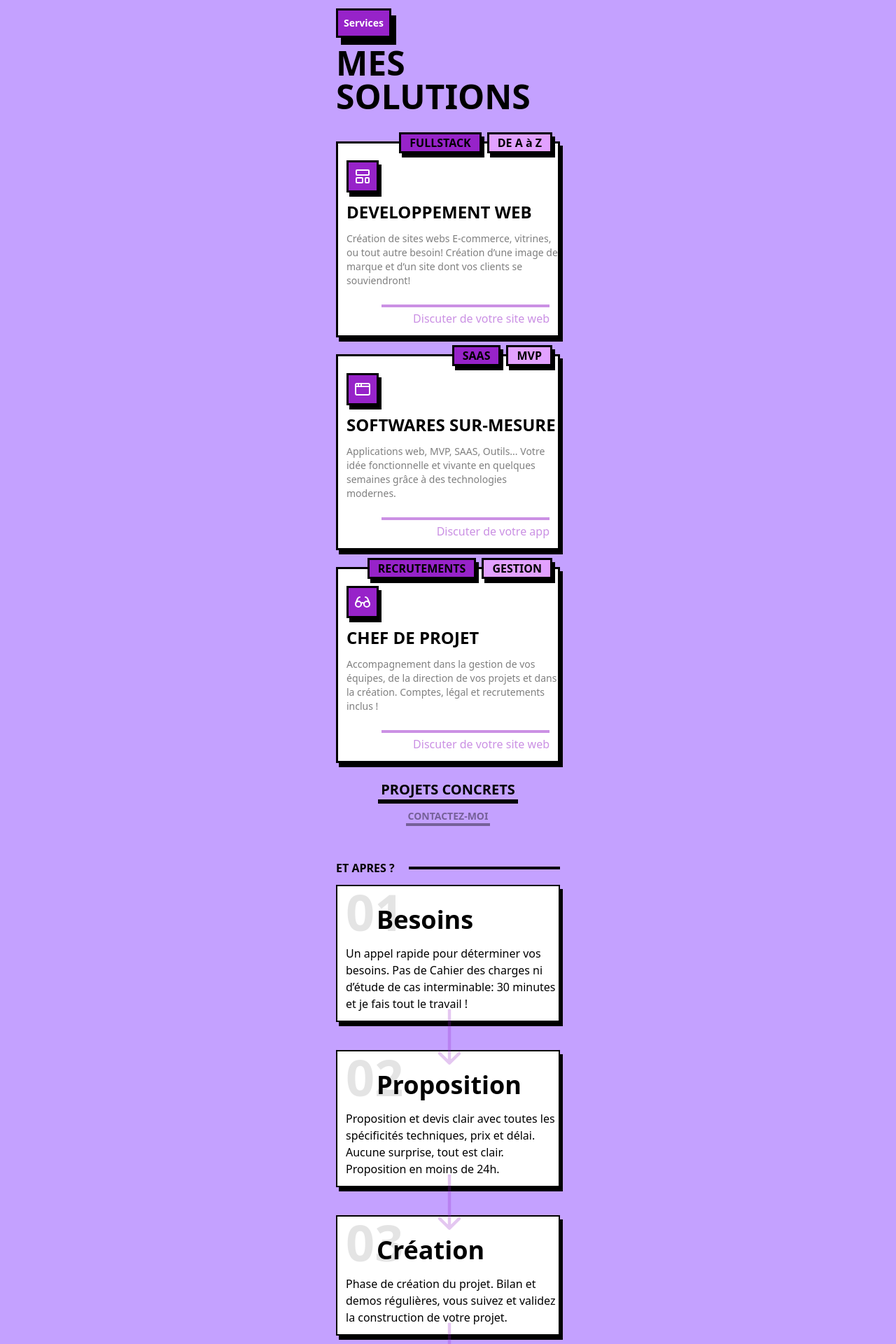
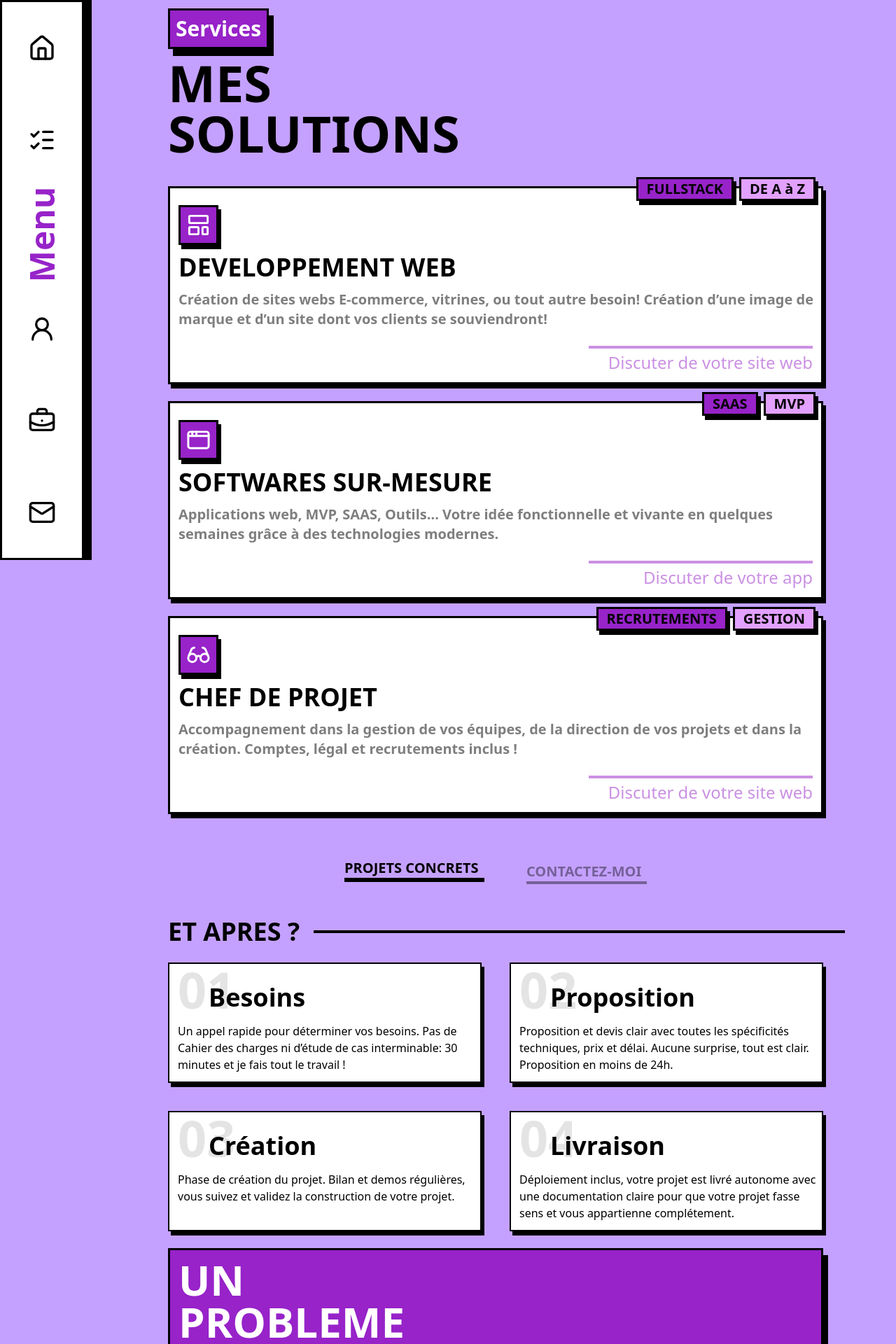
Before and after one commit to FlyingCow31/portfolio, a Next.js app: page /solutions in a window 1280 px wide. Shown: the top 1920 px of the page at 70% size. Built offline with nearby package versions, Linux system fonts and the light colour scheme.

Commit message:
Responsive(solutions)

```diff
--- a/app/components/PcNav.tsx
+++ b/app/components/PcNav.tsx
@@ -5,7 +5,7 @@ import Link from "next/link";
 
 export default function PcNav() {
     return (
-        <nav className="hidden md:flex border-red border-3 shadow-[11px_0px_0px_rgba(0,0,0,1)] flex-col justify-around items-center w-30 bg-white ">
+        <nav className="hidden md:flex fixed top-0 left-0 h-screen border-red border-3 shadow-[11px_0px_0px_rgba(0,0,0,1)] flex-col justify-around items-center w-30 bg-white ">
             <Link href={"/"}><House color="#000000" height={40} width={40}/></Link>
             <Link href={"/solutions"}><ListChecks color="#000000" height={40} width={40}/></Link>
             <p className="text-main -rotate-90 text-5xl font-extrabold ">Menu</p>
--- a/app/components/ProcessDiv.tsx
+++ b/app/components/ProcessDiv.tsx
@@ -4,10 +4,12 @@ interface ProcessProps {
     number: string,
     title: string,
     description: string,
-    arrow?: boolean
+    arrow?: boolean,
+    down?: boolean,
+    left?: boolean
 }
 
-export default function ProcessDiv({number, title, description, arrow}: ProcessProps) {
+export default function ProcessDiv({number, title, description, arrow, down, left}: ProcessProps) {
     return (
         <div className={"relative bg-white border-2 shadow-small"}>
             <div className={"relative ml-3"}>
@@ -16,7 +18,10 @@ export default function ProcessDiv({number, title, description, arrow}: ProcessP
             </div>
 
             <p className={"ml-3 mt-3 pb-3"}>{description}</p>
-            {arrow ? <div className={"rotate-90 absolute -bottom-10 right-29 z-10 opacity-25"}><Image src={"/arrowProcess.svg"} alt={"arrow"} width={80} height={80}/> </div> : ""}
+            {arrow ? <div className={`rotate-90 absolute -bottom-10 right-29 z-10 opacity-25 md:hidden `}>
+                <Image src={"/arrowProcess.svg"} alt={"arrow"} width={80} height={80}/>
+            </div>
+                : ""}
         </div>
     )
 }
--- a/app/components/SolutionsDiv.tsx
+++ b/app/components/SolutionsDiv.tsx
@@ -14,21 +14,21 @@ export default function SolutionDiv({icone, title, description, upTag, cta}: Sol
         <div className={`relative bg-white border-3 shadow-small`}>
 
 
-            <div className={"bg-main border-3 shadow-small w-fit p-2 m-3 mt-6"}>{icone}</div>
-            <p className={"ml-3 font-extrabold text-2xl text-black"}>{title}</p>
+            <div className={"bg-main border-3 shadow-small w-fit p-2 m-3 mt-6 "}>{icone}</div>
+            <p className={"ml-3 font-extrabold text-2xl text-black md:text-4xl"}>{title}</p>
 
-            <p className={"ml-3 mt-3 text-black opacity-50 text-sm"}>{description}</p>
+            <p className={"ml-3 mt-3 text-black opacity-50 text-sm md:text-xl font-semibold"}>{description}</p>
 
             <div className={"flex absolute -top-4 right-2 gap-2"}>
                 {upTag.map((tag, index) => {
                     return(
-                        <p key={index} className={`font-extrabold ${tag.left ? "bg-main" :  "bg-sec"} border-3 shadow-small w-fit px-3`}>{tag.title}</p>
+                        <p key={index} className={`font-extrabold ${tag.left ? "bg-main" :  "bg-sec"} border-3 shadow-small w-fit px-3 md:text-xl`}>{tag.title}</p>
                     )
                 })}
             </div>
 
-            <hr className={"ml-auto border-2 border-main w-60 opacity-50 mt-6 mr-3"}/>
-            <p className={"text-main opacity-50 text-right mr-3 mt-1 pb-3"}>{cta}</p>
+            <hr className={"ml-auto border-2 border-main w-60 opacity-50 mt-6 mr-3 md:w-80"}/>
+            <p className={"text-main opacity-50 text-right mr-3 mt-1 pb-3 md:text-2xl"}>{cta}</p>
         </div>
     )
 }
--- a/app/page.tsx
+++ b/app/page.tsx
@@ -7,7 +7,7 @@ import PcNav from "@/app/components/PcNav";
 
 export default function Home() {
   return (
-      <main className="bg-bg min-h-screen md:flex md:flex-row">
+      <main className="bg-bg min-h-screen ">
           <PcNav/>
           {/*Page Container*/}
           <div className="flex flex-col justify-center md:flex-1">
--- a/app/solutions/page.tsx
+++ b/app/solutions/page.tsx
@@ -4,11 +4,12 @@ import {AppWindow, Glasses, LayoutTemplate} from "lucide-react";
 import SolutionDiv from "@/app/components/SolutionsDiv";
 import ProcessDiv from "@/app/components/ProcessDiv";
 import Link from "next/link";
+import PcNav from "@/app/components/PcNav";
 
 
 const solutions = [
     {
-        icone: <LayoutTemplate color="#ffffff" />,
+        icone: <LayoutTemplate color="#ffffff" height={35} width={35}/>,
         title: "DEVELOPPEMENT WEB",
         description: "Création de sites webs E-commerce, vitrines, ou tout autre besoin!\n" +
             "Création d’une image de marque et d’un site dont vos clients se\n" +
@@ -17,7 +18,7 @@ const solutions = [
         cta: "Discuter de votre site web"
     },
     {
-        icone: <AppWindow color="#ffffff" />,
+        icone: <AppWindow color="#ffffff" height={35} width={35} />,
         title: "SOFTWARES SUR-MESURE",
         description: "Applications web, MVP, SAAS, Outils... Votre idée fonctionnelle et  \n" +
             "vivante en quelques semaines grâce à des technologies modernes.",
@@ -25,7 +26,7 @@ const solutions = [
         cta: "Discuter de votre app"
     },
     {
-        icone: <Glasses color="#ffffff" />,
+        icone: <Glasses color="#ffffff" height={35} width={35} />,
         title: "CHEF DE PROJET",
         description: "Accompagnement dans la gestion de vos équipes, de la direction\n" +
             "de vos projets et dans la création. Comptes, légal et recrutements\n" +
@@ -49,7 +50,8 @@ const processes = [
         title: "Proposition",
         description: "Proposition et devis clair avec toutes les spécificités techniques, prix et délai.\n" +
             "Aucune surprise, tout est  clair. Proposition en moins de 24h. ",
-        arrow: true
+        arrow: true,
+        down: true
     },
     {
         number: "03",
@@ -57,7 +59,8 @@ const processes = [
         description: "Phase de création du projet. Bilan et demos \n" +
             "régulières, vous suivez et validez la construction\n" +
             "de votre projet. ",
-        arrow: true
+        arrow: true,
+        left: true
     },
     {
         number: "04",
@@ -70,14 +73,15 @@ const processes = [
 
 export default function Solutions() {
     return (
-        <main className={"bg-bg min-h-screen flex flex-col items-center pb-30"}>
-            <div>
-                <p className={"self-start my-3 border-3 border-black shadow-big bg-main text-white text-sm font-bold p-2 w-fit"}>
+        <main className={"bg-bg min-h-screen flex flex-col items-center pb-30 md:flex-row md:overflow-x-hidden"}>
+            <PcNav/>
+            <div className={"md:ml-60 md:w-full "}>
+                <p className={"self-start my-3 border-3 border-black shadow-big bg-main text-white text-sm font-bold p-2 w-fit md:text-3xl"}>
                     Services
                 </p>
-                <h1 className={"self-start text-5xl font-extrabold mb-10"}>MES <br/> SOLUTIONS</h1>
+                <h1 className={"self-start text-5xl font-extrabold mb-10 md:text-7xl"}>MES <br/> SOLUTIONS</h1>
 
-                <div className={"max-w-80 flex flex-col gap-6 "}>
+                <div className={"w-85 flex flex-col gap-6 md:w-[90%]"}>
                     {solutions.map((solutions, index) => {
                         return (
                             <SolutionDiv key={index} {...solutions}/>
@@ -85,19 +89,23 @@ export default function Solutions() {
                     })}
                 </div>
 
-                <div className={"flex flex-col items-center mt-6"}>
-                    <p className={"font-extrabold text-xl"}>PROJETS CONCRETS</p>
-                    <hr className={" border-3 w-50"}/>
-                    <p className={"font-extrabold text-sm opacity-40 mt-2"}>CONTACTEZ-MOI</p>
-                    <hr className={" border-2 w-30 opacity-40"}/>
+                <div className={"flex flex-col items-center mt-6 md:flex-row md:gap-15 md:max-w-[90%] md:justify-center md:mt-15"}>
+                    <div>
+                        <p className={"font-extrabold text-xl"}>PROJETS CONCRETS</p>
+                        <hr className={" border-3 w-50"}/>
+                    </div>
+                    <div>
+                        <p className={"font-extrabold text-sm opacity-40 mt-2 md:text-xl"}>CONTACTEZ-MOI</p>
+                        <hr className={" border-2 w-30 opacity-40 md:w-43"}/>
+                    </div>
                 </div>
 
                 <div className={"flex gap-5 items-center mt-12"}>
-                    <p className={"font-extrabold"}>ET APRES ?</p>
-                    <hr className={"flex-1 border-2 w-auto"}/>
+                    <p className={"font-extrabold md:text-4xl"}>ET APRES ?</p>
+                    <hr className={"flex-1 border-2 w-auto md:flex-none md:w-[73%]"}/>
                 </div>
 
-                <div className={"max-w-80 flex flex-col gap-10 mt-3"}>
+                <div className={"w-85 flex flex-col gap-10 mt-3 md:mt-6 md:grid md:grid-cols-2 md:w-[90%]"}>
                     {processes.map((proc, index) => {
                         return (
                             <ProcessDiv key={index} {...proc}/>
@@ -105,14 +113,14 @@ export default function Solutions() {
                     })}
                 </div>
 
-                <div className={"bg-main border-3 shadow-big w-80 flex flex-col items-center py-3 mt-6"}>
-                    <h1 className={"self-start ml-3 font-extrabold text-4xl text-white"}>UN <br/> PROBLEME <br/> A RESOUDRE?</h1>
-                    <p className={"self-start ml-3 mt-3 text-xl max-w-70 font-semibold mb-3"}>Discutons de vos besoins pendant
+                <div className={"bg-main border-3 shadow-big w-85 flex flex-col items-center py-3 mt-6 md:w-[90%] "}>
+                    <h1 className={"self-start ml-3 font-extrabold text-4xl text-white md:text-6xl"}>UN <br/> PROBLEME <br/> A RESOUDRE?</h1>
+                    <p className={"self-start ml-3 mt-3 text-xl w-70 font-semibold mb-3 md:w-[80%]"}>Discutons de vos besoins pendant
                         30 minutes. C’est sans engagement et votre
                         projet gagnera une vision concrète;
                         Pas un devis vide de sens.</p>
                     <Link href={"/contact"}>
-                        <button className={"bg-white font-bold border-3 shadow-small p-2 w-75"}>
+                        <button className={"bg-white font-bold border-3 shadow-small p-2 w-75  "}>
                             DISCUTONS DE VOTRE PROJET
                         </button>
                     </Link>
```
